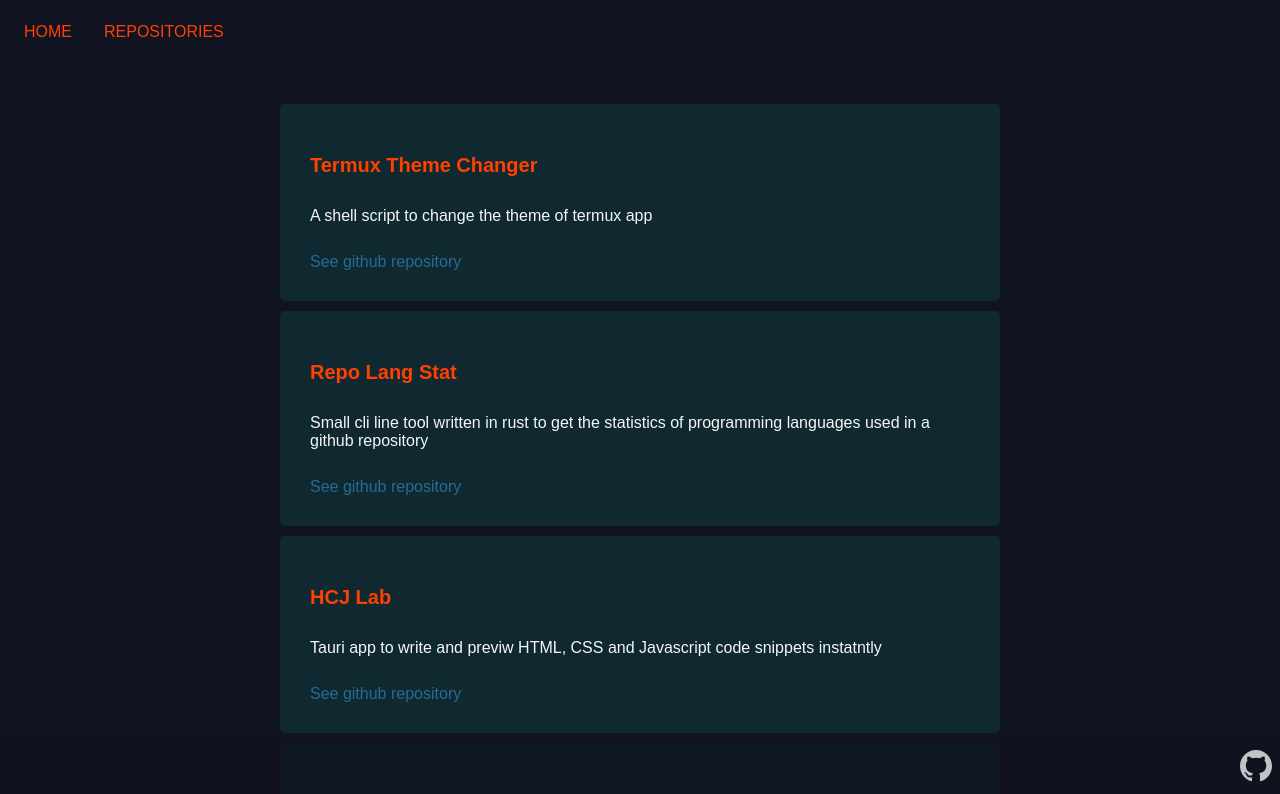
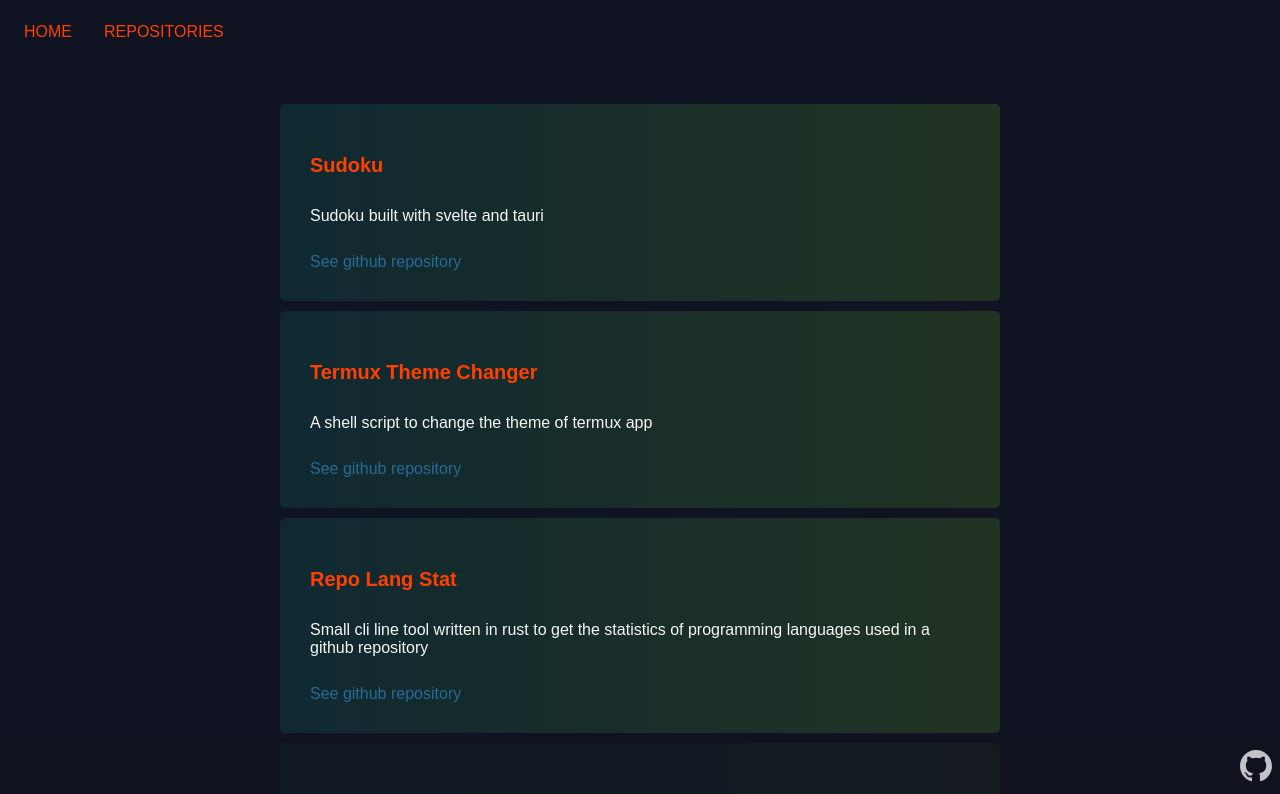
Before and after one commit to magicisyou/magicisyou.github.io, a SvelteKit app: page /repositories in a window 1280 px wide. Shown: the top 794 px of the page. Built offline with nearby package versions, Linux system fonts and the light colour scheme.

Commit message:
added sudoku to repository

```diff
--- a/src/components/organisms/Repository.svelte
+++ b/src/components/organisms/Repository.svelte
@@ -24,7 +24,7 @@
 		flex-direction: column;
 		align-items: flex-start;
 		gap: 20px;
-		background-color: #102931;
+		background: linear-gradient(to right, #102931, #223322);
 		padding: 30px;
 		border-radius: 5px;
 	}
--- a/src/routes/repositories/+page.svelte
+++ b/src/routes/repositories/+page.svelte
@@ -2,6 +2,11 @@
 	import Repository from '../../components/organisms/Repository.svelte';
 	const gh_base_link = 'https://github.com/youaremagic/';
 	const repos = [
+		{
+			name: 'Sudoku',
+			description: 'Sudoku built with svelte and tauri',
+			src: `${gh_base_link}sudoku`
+		},
 		{
 			name: 'Termux Theme Changer',
 			description: 'A shell script to change the theme of termux app',
```
